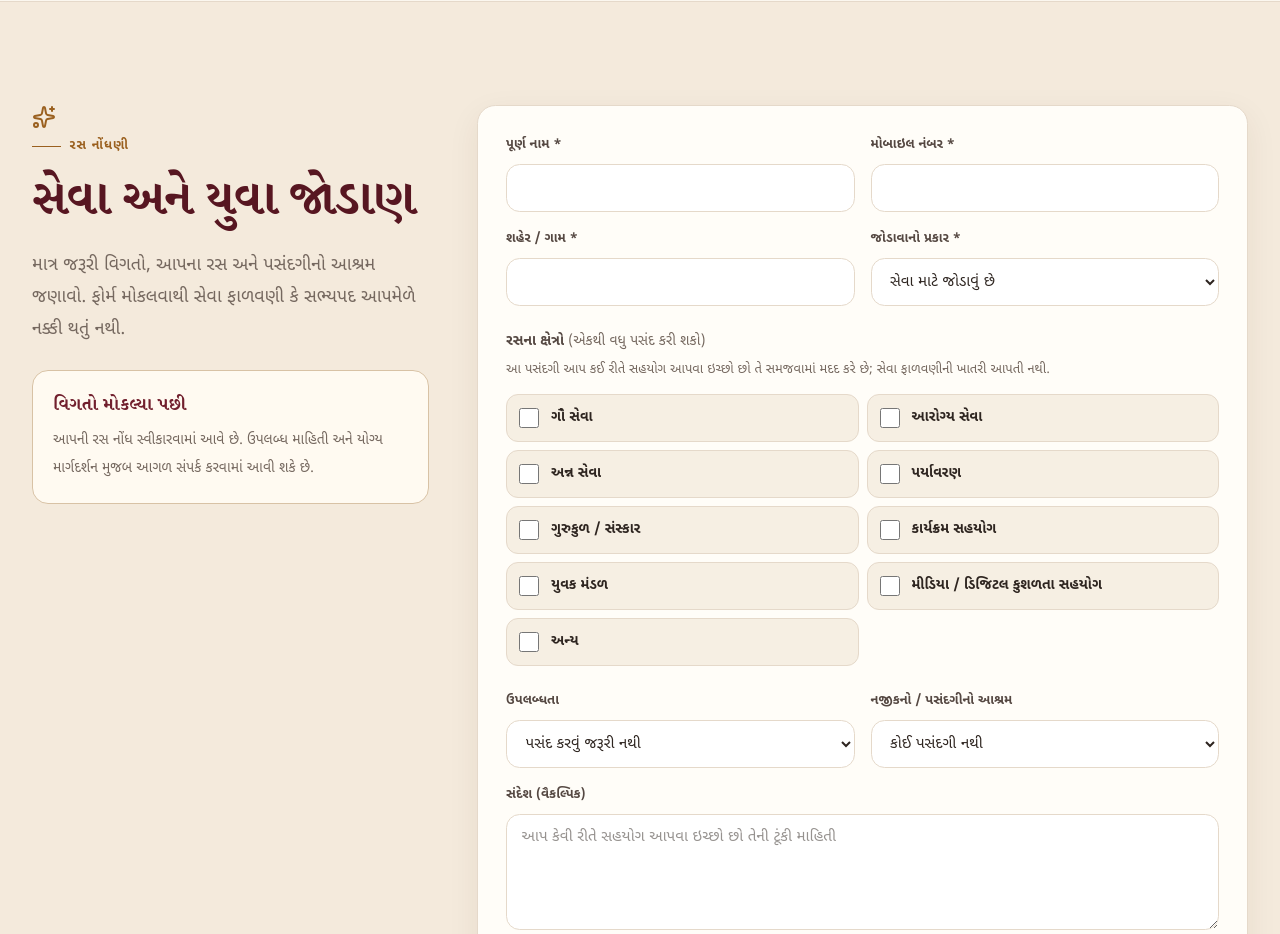
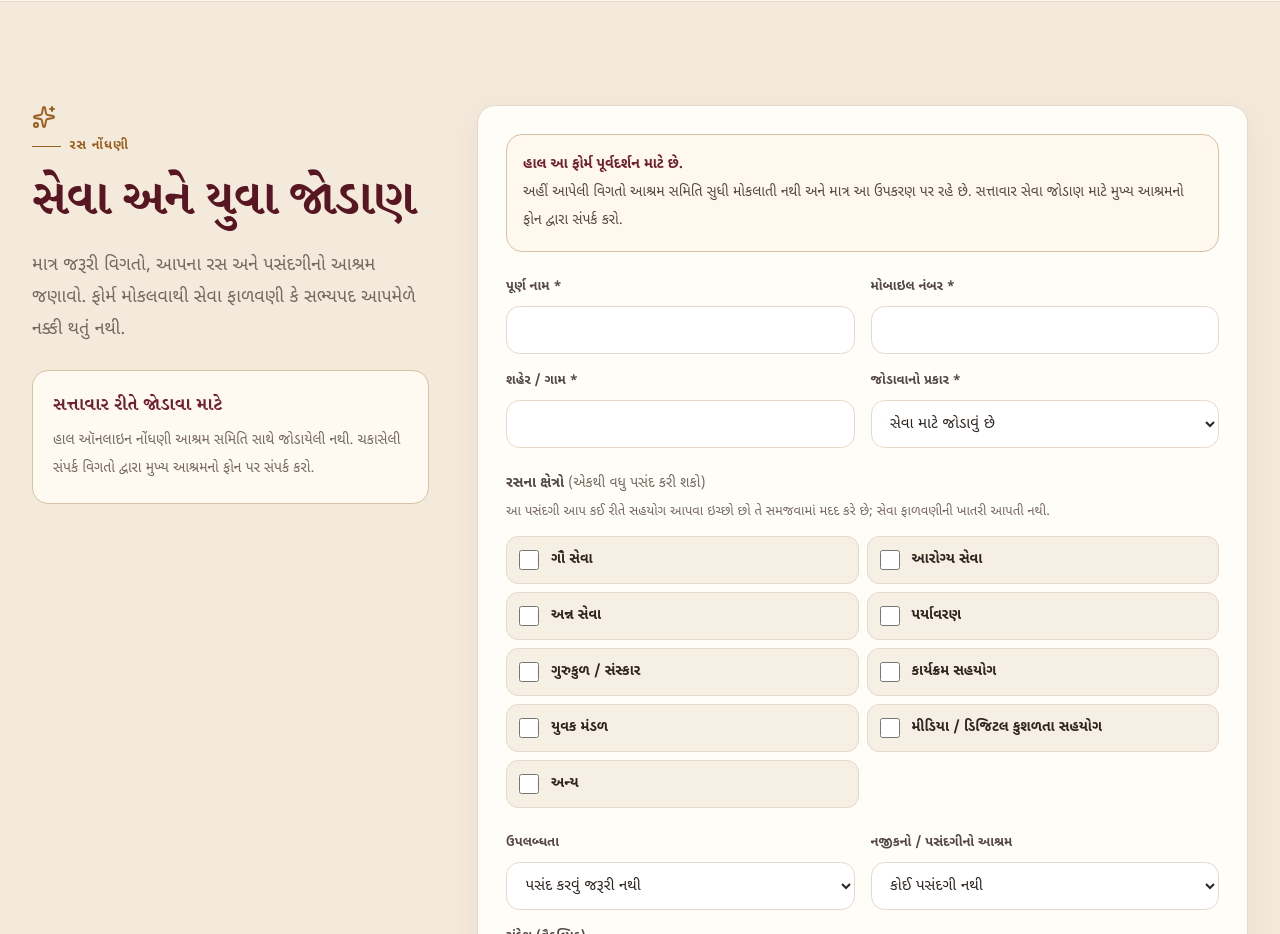
Before and after one commit to optimisticjp/Pim, a Next.js app: page /activities in a window 1280 px wide. Shown: the part 2480-3414 px from the top of the page. Built offline with nearby package versions, Linux system fonts and the light colour scheme.

Commit message:
Fix participation preview honesty and track routing

```diff
--- a/src/app/(site)/activities/page.tsx
+++ b/src/app/(site)/activities/page.tsx
@@ -21,7 +21,7 @@ const participationChoices = [
 
 export default function ActivitiesPage() {
   return <>
-    <section className="border-b border-border bg-[#e8eee8]"><div className="container-site py-12 sm:py-16 lg:grid lg:grid-cols-[1.08fr_.92fr] lg:items-end lg:gap-12"><div><div className="eyebrow text-[#31574f]">સેવા એટલે સાધના</div><h1 className="display-title mt-4 text-[#21433d]">સેવા દ્વારા સમાજ સાથે, સંસ્કાર દ્વારા નવી પેઢી સાથે જોડાણ</h1></div><div className="mt-5 lg:mt-0"><p className="body-large">ભક્તિ, જવાબદારી અને સામૂહિક ભાવ સાથે આશ્રમ પરિવારની સેવાયાત્રા જાણો. આપ કઈ રીતે સહયોગ આપવા ઇચ્છો છો તે સરળતાથી જણાવો.</p><div className="mt-6 flex flex-col gap-3 sm:flex-row"><Link href="#join" className="inline-flex min-h-12 items-center justify-center gap-2 rounded-full bg-primary px-5 font-bold text-white">સેવા માટે જોડાઓ <ArrowRight className="h-4 w-4" aria-hidden="true" /></Link><Link href="?track=youth#join" className="inline-flex min-h-12 items-center justify-center rounded-full border border-primary/30 px-5 font-bold text-primary">યુવા જોડાણ</Link></div></div></div></section>
+    <section className="border-b border-border bg-[#e8eee8]"><div className="container-site py-12 sm:py-16 lg:grid lg:grid-cols-[1.08fr_.92fr] lg:items-end lg:gap-12"><div><div className="eyebrow text-[#31574f]">સેવા એટલે સાધના</div><h1 className="display-title mt-4 text-[#21433d]">સેવા દ્વારા સમાજ સાથે, સંસ્કાર દ્વારા નવી પેઢી સાથે જોડાણ</h1></div><div className="mt-5 lg:mt-0"><p className="body-large">ભક્તિ, જવાબદારી અને સામૂહિક ભાવ સાથે આશ્રમ પરિવારની સેવાયાત્રા જાણો. આપ કઈ રીતે સહયોગ આપવા ઇચ્છો છો તે સરળતાથી જણાવો.</p><div className="mt-6 flex flex-col gap-3 sm:flex-row"><Link href="?track=seva#join" className="inline-flex min-h-12 items-center justify-center gap-2 rounded-full bg-primary px-5 font-bold text-white">સેવા માટે જોડાઓ <ArrowRight className="h-4 w-4" aria-hidden="true" /></Link><Link href="?track=youth#join" className="inline-flex min-h-12 items-center justify-center rounded-full border border-primary/30 px-5 font-bold text-primary">યુવા જોડાણ</Link></div></div></div></section>
 
     <section className="section-pad"><div className="container-site"><SectionHeading eyebrow="આશ્રમની સેવાયાત્રા" title="સમાજકલ્યાણ સાથે આધ્યાત્મિક ભાવ" description="આશ્રમ પરિવાર સાથે જોડાયેલી સેવા પ્રવૃત્તિઓ ભક્તિભાવને જવાબદાર કાર્ય અને સમાજ જોડાણ સુધી લઈ જાય છે." /><div className="mt-8 grid grid-cols-1 gap-4 sm:grid-cols-2 lg:grid-cols-3">{sevaActivities.map((activity) => <SevaCard key={activity.id} activity={activity} />)}</div></div></section>
 
@@ -29,7 +29,7 @@ export default function ActivitiesPage() {
 
     <section className="section-pad"><div className="container-site rounded-[1.6rem] bg-[#294c45] p-6 text-white sm:p-9 lg:grid lg:grid-cols-[.7fr_1.3fr] lg:items-center lg:gap-12"><div className="flex items-center gap-3"><UsersRound className="h-8 w-8 text-[#f1bd67]" aria-hidden="true" /><div className="eyebrow text-[#f1bd67]">નવી પેઢીની ભાગીદારી</div></div><div className="mt-6 lg:mt-0"><h2 className="font-serif text-3xl font-bold sm:text-4xl">સેવક અને યુવક મંડળ</h2><p className="mt-4 max-w-3xl text-[16px] leading-8 text-[#dfebe7]">સેવા, સંસ્કાર, સામૂહિક જોડાણ અને કાર્યક્રમ સહયોગ દ્વારા નવી પેઢી આશ્રમ પરિવાર સાથે જોડાઈ શકે છે. રસ નોંધાવવાથી આપની પસંદગી સમજવામાં મદદ મળે છે; તે ઔપચારિક સભ્યપદ અથવા નિશ્ચિત કાર્યક્રમની ખાતરી નથી.</p><Link href="?track=youth#join" className="mt-6 inline-flex min-h-12 items-center justify-center gap-2 rounded-full bg-[#fff4e5] px-5 font-bold text-primary">યુવા જોડાણ માટે રસ દર્શાવો <ArrowRight className="h-4 w-4" aria-hidden="true" /></Link></div></div></section>
 
-    <section id="join" className="scroll-mt-24 border-y border-border bg-[#f4eadc] section-pad"><div className="container-site grid gap-8 lg:grid-cols-[.68fr_1.32fr] lg:gap-12"><div><div className="sticky top-28"><Sparkles className="h-6 w-6 text-gold-deep" aria-hidden="true" /><SectionHeading eyebrow="રસ નોંધણી" title="સેવા અને યુવા જોડાણ" description="માત્ર જરૂરી વિગતો, આપના રસ અને પસંદગીનો આશ્રમ જણાવો. ફોર્મ મોકલવાથી સેવા ફાળવણી કે સભ્યપદ આપમેળે નક્કી થતું નથી." /><div className="mt-6 rounded-2xl border border-[#d8c2a5] bg-[#fffaf1] p-5"><h3 className="font-serif text-lg font-bold text-primary">વિગતો મોકલ્યા પછી</h3><p className="mt-2 text-[14px] leading-7 text-muted-foreground">આપની રસ નોંધ સ્વીકારવામાં આવે છે. ઉપલબ્ધ માહિતી અને યોગ્ય માર્ગદર્શન મુજબ આગળ સંપર્ક કરવામાં આવી શકે છે.</p></div></div></div><Suspense fallback={<div className="card-sacred min-h-[720px] animate-pulse" />}><ParticipationForm ashrams={ashrams.map(({ id, nameGu, localityGu }) => ({ id, nameGu, localityGu }))} /></Suspense></div></section>
+    <section id="join" className="scroll-mt-24 border-y border-border bg-[#f4eadc] section-pad"><div className="container-site grid gap-8 lg:grid-cols-[.68fr_1.32fr] lg:gap-12"><div><div className="sticky top-28"><Sparkles className="h-6 w-6 text-gold-deep" aria-hidden="true" /><SectionHeading eyebrow="રસ નોંધણી" title="સેવા અને યુવા જોડાણ" description="માત્ર જરૂરી વિગતો, આપના રસ અને પસંદગીનો આશ્રમ જણાવો. ફોર્મ મોકલવાથી સેવા ફાળવણી કે સભ્યપદ આપમેળે નક્કી થતું નથી." /><div className="mt-6 rounded-2xl border border-[#d8c2a5] bg-[#fffaf1] p-5"><h3 className="font-serif text-lg font-bold text-primary">સત્તાવાર રીતે જોડાવા માટે</h3><p className="mt-2 text-[14px] leading-7 text-muted-foreground">હાલ ઑનલાઇન નોંધણી આશ્રમ સમિતિ સાથે જોડાયેલી નથી. ચકાસેલી સંપર્ક વિગતો દ્વારા મુખ્ય આશ્રમનો ફોન પર સંપર્ક કરો.</p></div></div></div><Suspense fallback={<div className="card-sacred min-h-[720px] animate-pulse" />}><ParticipationForm ashrams={ashrams.map(({ id, nameGu, localityGu }) => ({ id, nameGu, localityGu }))} /></Suspense></div></section>
 
     <section className="section-pad"><div className="container-site grid gap-5 lg:grid-cols-2"><div className="card-sacred p-6 sm:p-8"><Landmark className="h-6 w-6 text-sacred-green" aria-hidden="true" /><h2 className="mt-4 font-serif text-2xl font-bold text-primary">નજીકના આશ્રમ સાથે જોડાઓ</h2><p className="mt-3 leading-7 text-muted-foreground">આશ્રમ સૂચિમાં ઉપલબ્ધ અને ચકાસેલી સંપર્ક વિગતો જુઓ. રસ નોંધમાં આશ્રમ પસંદ ન કરો તો પણ ફોર્મ માન્ય છે.</p><Link href="/ashrams" className="mt-5 inline-flex min-h-12 items-center gap-2 font-bold text-primary">આશ્રમ શોધો <ArrowRight className="h-4 w-4" aria-hidden="true" /></Link></div><div className="rounded-[1.25rem] bg-primary p-6 text-white sm:p-8"><HeartHandshake className="h-6 w-6 text-[#f1bd67]" aria-hidden="true" /><h2 className="mt-4 font-serif text-2xl font-bold">હજુ પ્રશ્ન છે?</h2><p className="mt-3 leading-7 text-[#eadbd0]">સેવા, પ્રકાશન અથવા અન્ય સામાન્ય માર્ગદર્શન માટે સંપર્ક ફોર્મ દ્વારા સંદેશ મોકલો.</p><Link href="/contact?type=seva" className="mt-5 inline-flex min-h-12 items-center gap-2 rounded-full bg-[#fff4e5] px-5 font-bold text-primary">સંપર્ક કરો <ArrowRight className="h-4 w-4" aria-hidden="true" /></Link></div></div></section>
   </>;
--- a/src/app/api/participation/route.ts
+++ b/src/app/api/participation/route.ts
@@ -23,5 +23,5 @@ export async function POST(request: Request) {
   if (!tracks.has(track as ParticipationTrack)) return NextResponse.json({ ok: false, message: "જોડાવાનો પ્રકાર અમાન્ય છે." }, { status: 422 });
   if (selectedInterests.length > 9 || selectedInterests.some((item) => typeof item !== "string" || !interests.has(item as SevaInterest))) return NextResponse.json({ ok: false, message: "રસનું ક્ષેત્ર અમાન્ય છે." }, { status: 422 });
   if (new Set(selectedInterests).size !== selectedInterests.length || !availability.has(selectedAvailability) || (ashramId && !ashramIds.has(ashramId))) return NextResponse.json({ ok: false, message: "પસંદ કરેલી માહિતી અમાન્ય છે." }, { status: 422 });
-  return NextResponse.json({ ok: true, receivedAt: new Date().toISOString() }, { headers: { "cache-control": "no-store" } });
+  return NextResponse.json({ ok: true, mode: "preview", receivedAt: new Date().toISOString() }, { headers: { "cache-control": "no-store" } });
 }
--- a/src/components/forms/participation-form.tsx
+++ b/src/components/forms/participation-form.tsx
@@ -3,7 +3,7 @@
 import Link from "next/link";
 import { CheckCircle2, Loader2, Send } from "lucide-react";
 import { useSearchParams } from "next/navigation";
-import { FormEvent, useMemo, useState } from "react";
+import { FormEvent, useState } from "react";
 
 import { addPreviewParticipation } from "@/lib/demo-store";
 import type { Ashram, ParticipationInquiry, ParticipationTrack, SevaInterest } from "@/lib/types";
@@ -24,8 +24,12 @@ const blank = { fullName: "", phone: "", city: "", interests: [] as SevaInterest
 
 export function ParticipationForm({ ashrams }: { ashrams: Pick<Ashram, "id" | "nameGu" | "localityGu">[] }) {
   const params = useSearchParams();
-  const defaultTrack = useMemo<ParticipationTrack>(() => params.get("track") === "youth" ? "youth" : "seva", [params]);
-  const [form, setForm] = useState({ ...blank, track: defaultTrack });
+  const requestedTrack: ParticipationTrack = params.get("track") === "youth" ? "youth" : "seva";
+  return <ParticipationFormFields key={requestedTrack} ashrams={ashrams} initialTrack={requestedTrack} />;
+}
+
+function ParticipationFormFields({ ashrams, initialTrack }: { ashrams: Pick<Ashram, "id" | "nameGu" | "localityGu">[]; initialTrack: ParticipationTrack }) {
+  const [form, setForm] = useState({ ...blank, track: initialTrack });
   const [status, setStatus] = useState<"idle" | "loading" | "success">("idle");
   const [error, setError] = useState("");
 
@@ -41,16 +45,18 @@ export function ParticipationForm({ ashrams }: { ashrams: Pick<Ashram, "id" | "n
     setStatus("loading");
     try {
       const response = await fetch("/api/participation", { method: "POST", headers: { "content-type": "application/json" }, body: JSON.stringify(form) });
-      const result = await response.json() as { message?: string };
+      const result = await response.json() as { message?: string; mode?: "preview" };
       if (!response.ok) throw new Error(result.message || "વિનંતી સ્વીકારી શકાઈ નથી.");
+      if (result.mode !== "preview") throw new Error("હાલ ઑનલાઇન રસ નોંધણી ઉપલબ્ધ નથી. કૃપા કરીને મુખ્ય આશ્રમનો ફોન દ્વારા સંપર્ક કરો.");
       const record: ParticipationInquiry = { id: `part-${Date.now()}`, ...form, fullName: form.fullName.trim(), phone: form.phone.trim(), city: form.city.trim(), message: form.message.trim() || undefined, availability: form.availability || undefined, ashramId: form.ashramId || undefined, status: "new", createdAt: new Date().toISOString() };
-      addPreviewParticipation(record); setForm({ ...blank, track: defaultTrack }); setStatus("success");
+      addPreviewParticipation(record); setForm({ ...blank, track: initialTrack }); setStatus("success");
     } catch (caught) { setStatus("idle"); setError(caught instanceof Error ? caught.message : "ફોર્મ મોકલવામાં અડચણ આવી. ફરી પ્રયાસ કરો."); }
   }
 
-  if (status === "success") return <div className="card-sacred grid min-h-[360px] place-items-center p-6 text-center sm:p-9"><div><CheckCircle2 className="mx-auto h-12 w-12 text-sacred-green" aria-hidden="true" /><h2 className="mt-5 font-serif text-2xl font-bold text-primary sm:text-3xl">આભાર. સેવા માટે આપનો રસ નોંધાયો છે.</h2><p className="mx-auto mt-3 max-w-xl leading-7 text-muted-foreground">આપની પસંદગી અને સંપર્ક વિગતોના આધારે આગળના માર્ગદર્શન માટે સંપર્ક કરવામાં આવી શકે છે. ફોર્મ મોકલવાથી જોડાણ અથવા સેવા ફાળવણી નિશ્ચિત થતી નથી.</p><div className="mt-6 flex flex-col justify-center gap-3 sm:flex-row"><Link href="/ashrams" className="inline-flex min-h-12 items-center justify-center rounded-full bg-primary px-5 font-bold text-white">આશ્રમ શોધો</Link><Link href="/satsang" className="inline-flex min-h-12 items-center justify-center rounded-full border border-border-strong px-5 font-bold text-primary">સત્સંગ જુઓ</Link></div></div></div>;
+  if (status === "success") return <div className="card-sacred grid min-h-[360px] place-items-center p-6 text-center sm:p-9"><div><CheckCircle2 className="mx-auto h-12 w-12 text-sacred-green" aria-hidden="true" /><h2 className="mt-5 font-serif text-2xl font-bold text-primary sm:text-3xl">ફોર્મનું પૂર્વદર્શન પૂર્ણ થયું.</h2><p className="mx-auto mt-3 max-w-xl leading-7 text-muted-foreground">આ માહિતી આશ્રમ સમિતિ સુધી પહોંચી નથી અને માત્ર આ ઉપકરણ પરના પૂર્વદર્શન માટે રહે છે. સત્તાવાર રીતે સેવા માટે જોડાવા ચકાસેલી સંપર્ક વિગતો દ્વારા મુખ્ય આશ્રમનો ફોન પર સંપર્ક કરો.</p><div className="mt-6 flex flex-col justify-center gap-3 sm:flex-row"><Link href="/ashrams" className="inline-flex min-h-12 items-center justify-center rounded-full bg-primary px-5 font-bold text-white">આશ્રમ શોધો</Link><Link href="/satsang" className="inline-flex min-h-12 items-center justify-center rounded-full border border-border-strong px-5 font-bold text-primary">સત્સંગ જુઓ</Link></div></div></div>;
 
   return <form onSubmit={submit} className="card-sacred p-5 sm:p-7" noValidate>
+    <div className="mb-6 rounded-2xl border border-[#d8c2a5] bg-[#fff8ec] p-4 text-[14px] leading-7 text-[#554842]"><strong className="block text-primary">હાલ આ ફોર્મ પૂર્વદર્શન માટે છે.</strong>અહીં આપેલી વિગતો આશ્રમ સમિતિ સુધી મોકલાતી નથી અને માત્ર આ ઉપકરણ પર રહે છે. સત્તાવાર સેવા જોડાણ માટે મુખ્ય આશ્રમનો ફોન દ્વારા સંપર્ક કરો.</div>
     <div className="grid gap-4 sm:grid-cols-2">
       <Field label="પૂર્ણ નામ *" htmlFor="participation-name"><input id="participation-name" required minLength={2} maxLength={120} value={form.fullName} onChange={(e) => setForm({ ...form, fullName: e.target.value })} className="field" autoComplete="name" /></Field>
       <Field label="મોબાઇલ નંબર *" htmlFor="participation-phone"><input id="participation-phone" required minLength={7} maxLength={30} value={form.phone} onChange={(e) => setForm({ ...form, phone: e.target.value })} className="field" inputMode="tel" autoComplete="tel" /></Field>
```
Also changed, not shown: src/components/forms/contact-form.tsx (+5 -2 lines).
